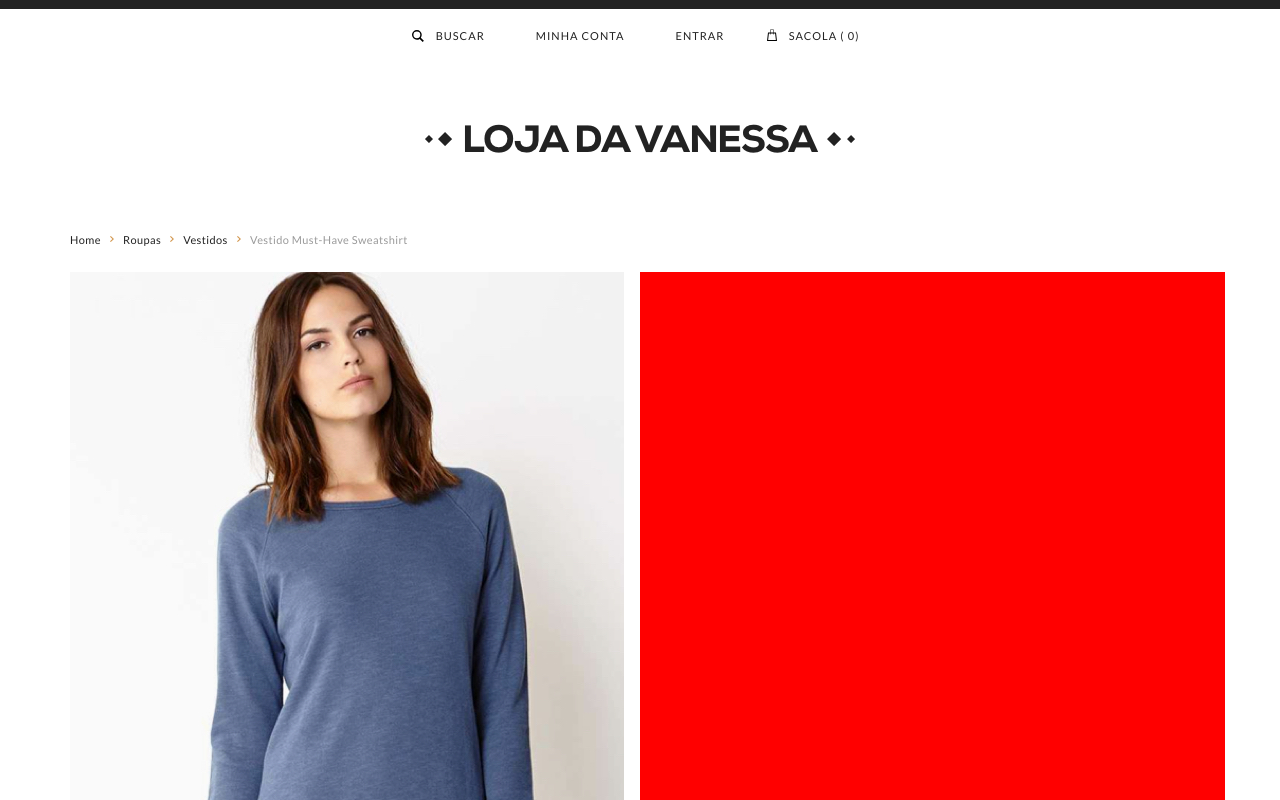
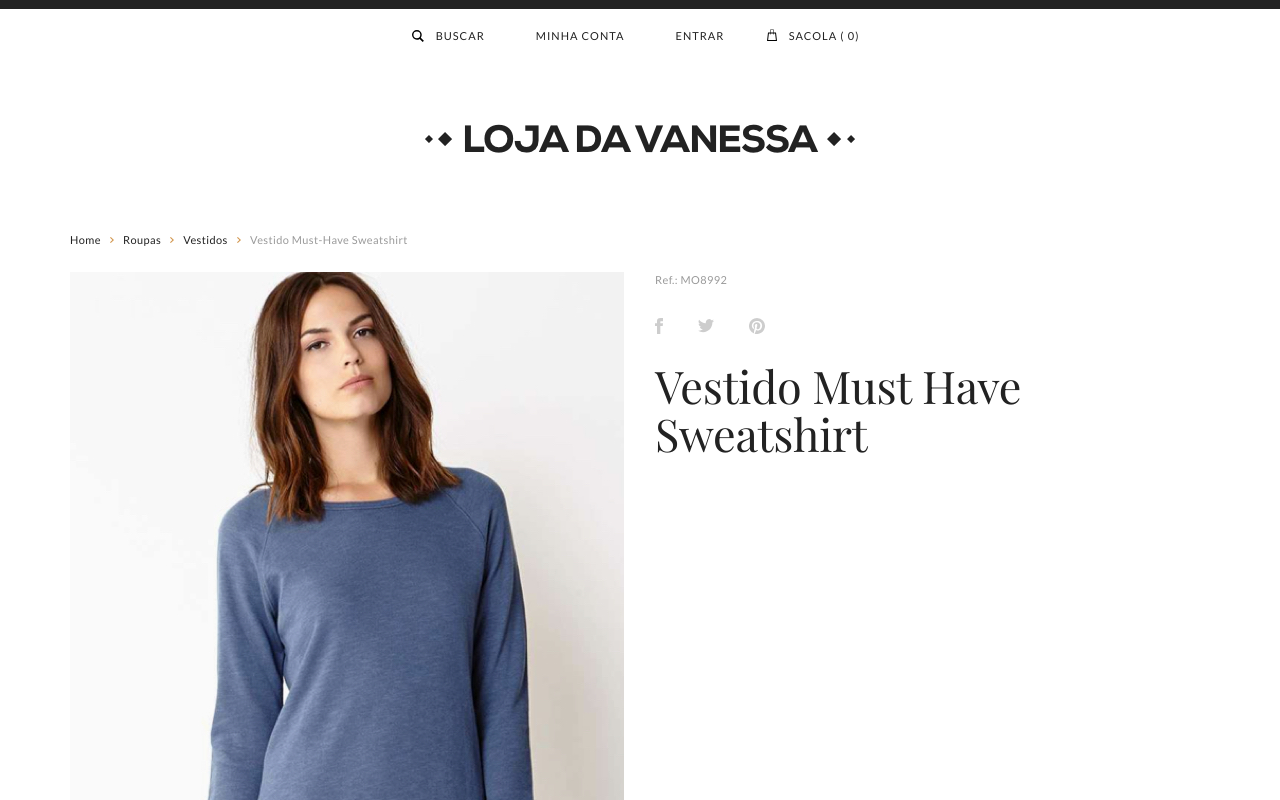
Before and after one commit to LucasSAmaral/touch, a website: page index.html in a window 1280 px wide. Shown: the top 800 px of the page. Drawn offline with nearby package versions, Linux system fonts and the light colour scheme.

Commit message:
Adding fix for Firefox and Safari

```diff
--- a/index.html
+++ b/index.html
@@ -65,7 +65,13 @@
                 </div>
 
                 <div class="product__information col-md-6">
-
+                    <p class="product__ref">Ref.: MO8992</p>
+                    <div class="product__social-media">
+                        <a href="#"><img src="src/assets/facebook-share.svg" alt="Facebook icon"></a>
+                        <a href="#"><img src="src/assets/twitter-tweet.svg" alt="Twitter icon"></a>
+                        <a href="#"><img src="src/assets/pinterest-pin.svg" alt="Pinterest icon"></a>
+                    </div>
+                    <h2 class="product__title">Vestido Must Have Sweatshirt</h2>
                 </div>
             </div>
         </div>
--- a/src/scss/modules/_default.scss
+++ b/src/scss/modules/_default.scss
@@ -13,3 +13,27 @@ body {
     margin: 0 auto;
     padding: 0;
 }
+
+// Firefox only
+@-moz-document url-prefix(){
+    .product__pictures, .product__information {
+        width: 50%;
+        float: left;
+    }
+
+    .product__information {
+        padding-left: 15px;
+    }
+}
+
+
+// Safari only
+@media only screen and (-webkit-min-device-pixel-ratio:1) {
+
+    ::i-block-chrome, .product__pictures, .product__information {
+         width: 50%;
+         float: left;
+
+    }
+
+}
--- a/src/scss/modules/_fonts.scss
+++ b/src/scss/modules/_fonts.scss
@@ -1 +1,2 @@
 @import url('https://fonts.googleapis.com/css?family=Lato');
+@import url('https://fonts.googleapis.com/css?family=Playfair+Display');
--- a/src/scss/modules/_product.scss
+++ b/src/scss/modules/_product.scss
@@ -31,7 +31,7 @@
                         background-image: url(/src/assets/breadcrumbs-arrow.svg);
                         display: inline-block;
                         position: absolute;
-                        top: 4px;
+                        top: 5px;
                         left: -13px;
                     }
 
@@ -49,7 +49,7 @@
 
                     a {
                         &::before {
-                            content: " ";
+                            content: "";
                             background-image: none;
                         }
                     }
@@ -79,6 +79,30 @@
     }
 
     &__information {
-        background-color: red;
+        font-family: 'Lato', sans-serif;
+    }
+
+    &__ref {
+        font-size: 11px;
+        color: #9a9a9a;
+        letter-spacing: 0.4px;
+        margin: 0
+    }
+
+    &__social-media {
+
+        margin: 24px 0;
+
+        a {
+            margin-right: 32px;
+        }
+    }
+
+    &__title {
+        font-family: 'Playfair Display', sans-serif;
+        color: #222222;
+        font-size: 45px;
+        line-height: 1.07;
+        letter-spacing: -0.3px;
     }
 }
```
Also changed, not shown: build/css/min/touch.min.css, build/css/touch.css, 1 other file.
